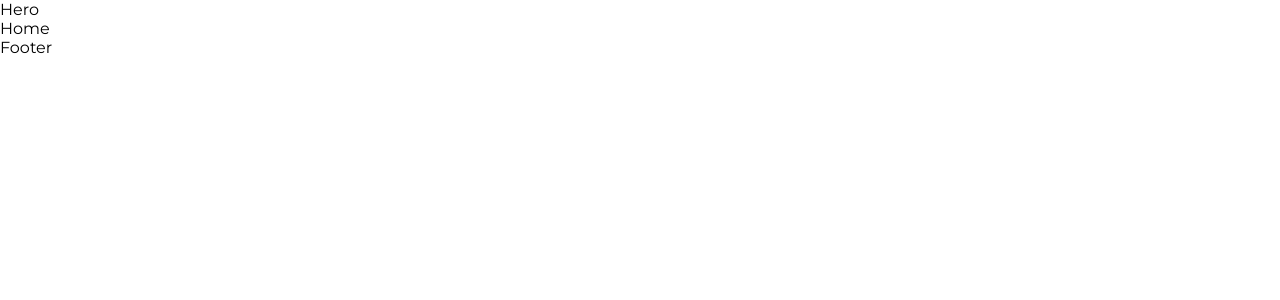
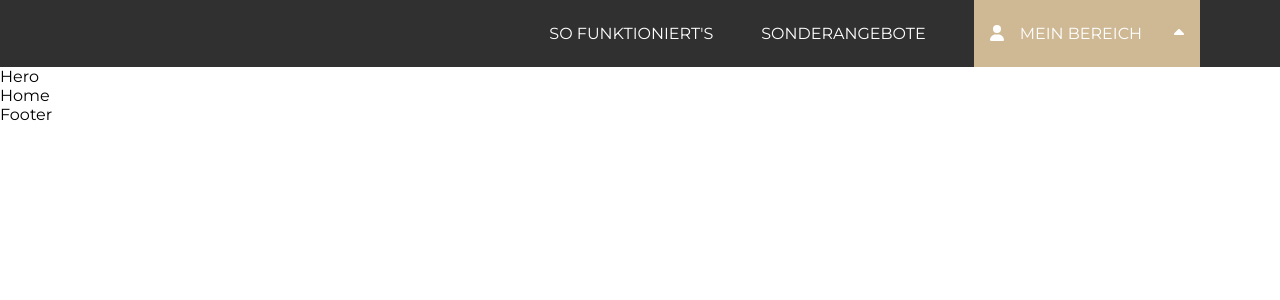
Before and after one commit to yosrimhamdi/chuck-jokes, a React (Create React App) app: page / in a window 1280 px wide. Shown: the top 300 px of the page. Built offline with nearby package versions, Linux system fonts and the light colour scheme.

Commit message:
[fix] header not showing on desktop.

```diff
--- a/src/components/Header/Header.scss
+++ b/src/components/Header/Header.scss
@@ -35,6 +35,7 @@
       justify-content: flex-end;
       align-items: center;
       text-align: initial;
+      height: auto;
       padding: 0;
     }
 
```
